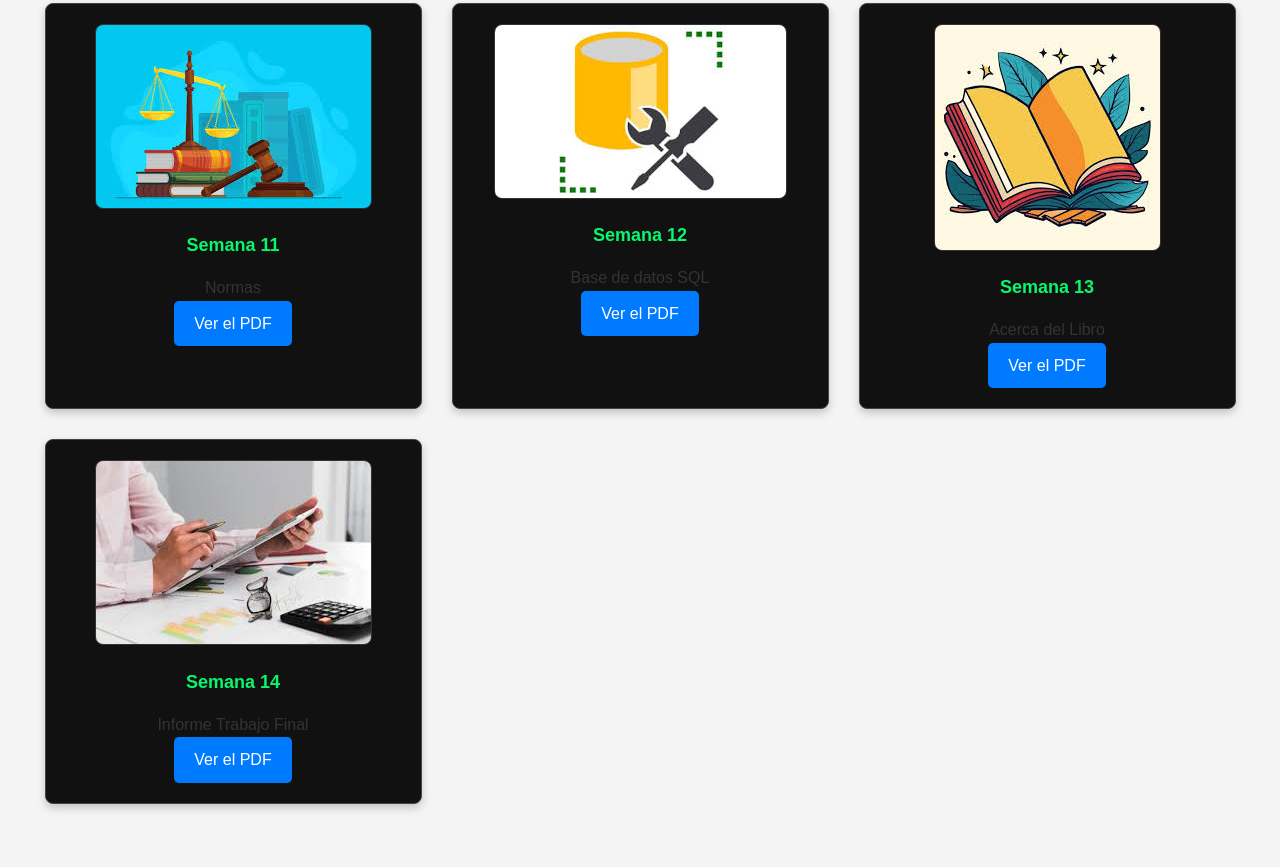
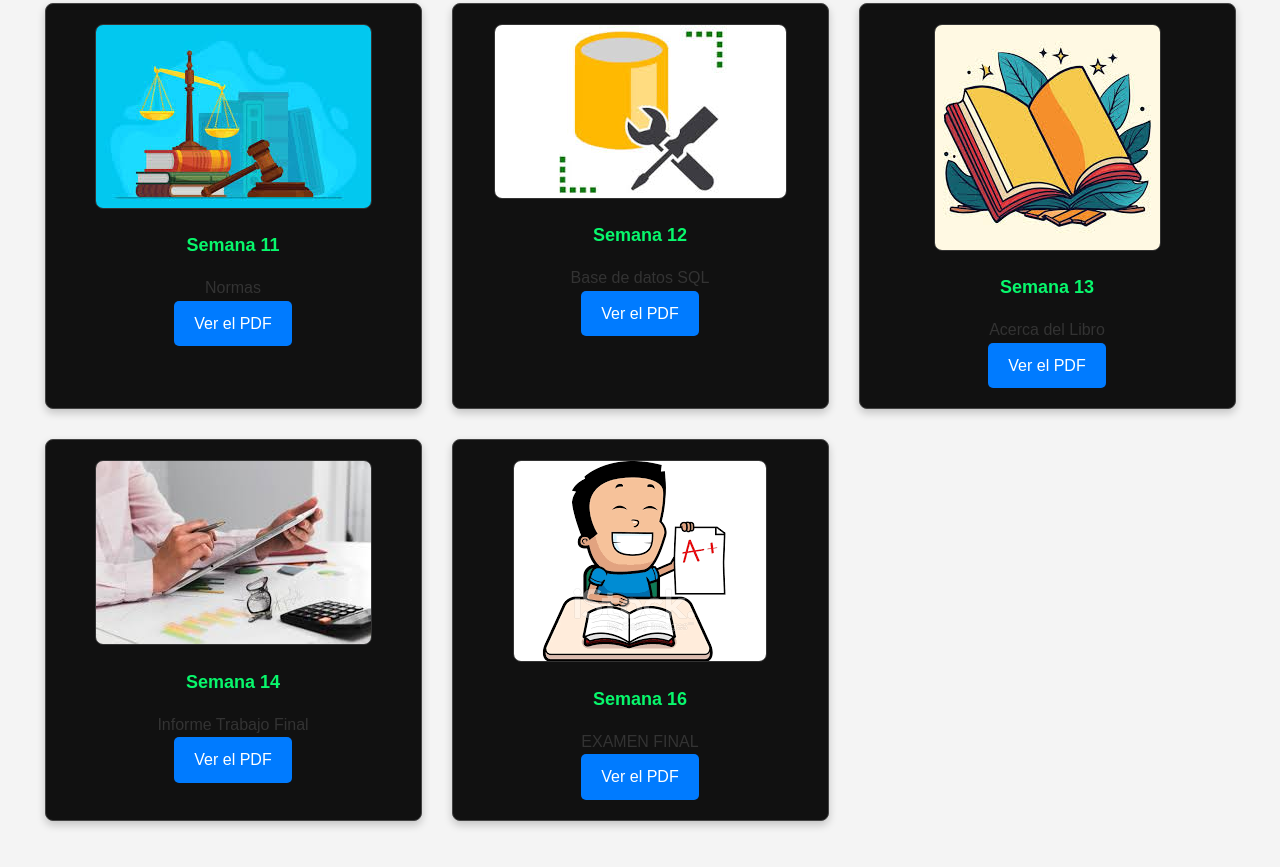
Before and after one commit to Luis2002Angel/Base-De-Datos, a plain HTML site: page Tareas.html in a window 1280 px wide. Shown: the part 1295-2162 px from the top of the page. Drawn offline with Linux system fonts and the light colour scheme.

Commit message:
Add files via upload

```diff
--- a/Tareas.html
+++ b/Tareas.html
@@ -28,6 +28,7 @@
    <!-- Contenedor principal -->
    <main class="main-container">
     <div class="grid">
+
          <!-- Cuadro 1 -->
 <div class="card">
     <img src="img/diagrama.jpg" alt="Semana 10">
@@ -119,7 +120,15 @@
             <img src="img/informe.jpg" alt="Normas">
             <h3>Semana 14</h3>
             <p>Informe Trabajo Final</p>
-            <a href="pdf/Creacion de usuario..pdf" class="btn" target="_blank">Ver el PDF</a>
+            <a href="pdf/trabajofinal_informe.pdf" class="btn" target="_blank">Ver el PDF</a>
+
+        </div>
+        <!-- Cuadro 15 -->
+        <div class="card">
+            <img src="img/examen.png" alt="Normas">
+            <h3>Semana 16</h3>
+            <p>EXAMEN FINAL</p>
+            <a href="pdf/ExamenFinal_AdministracionBaseDatos.pdf" class="btn" target="_blank">Ver el PDF</a>
 
         </div>
 
```
